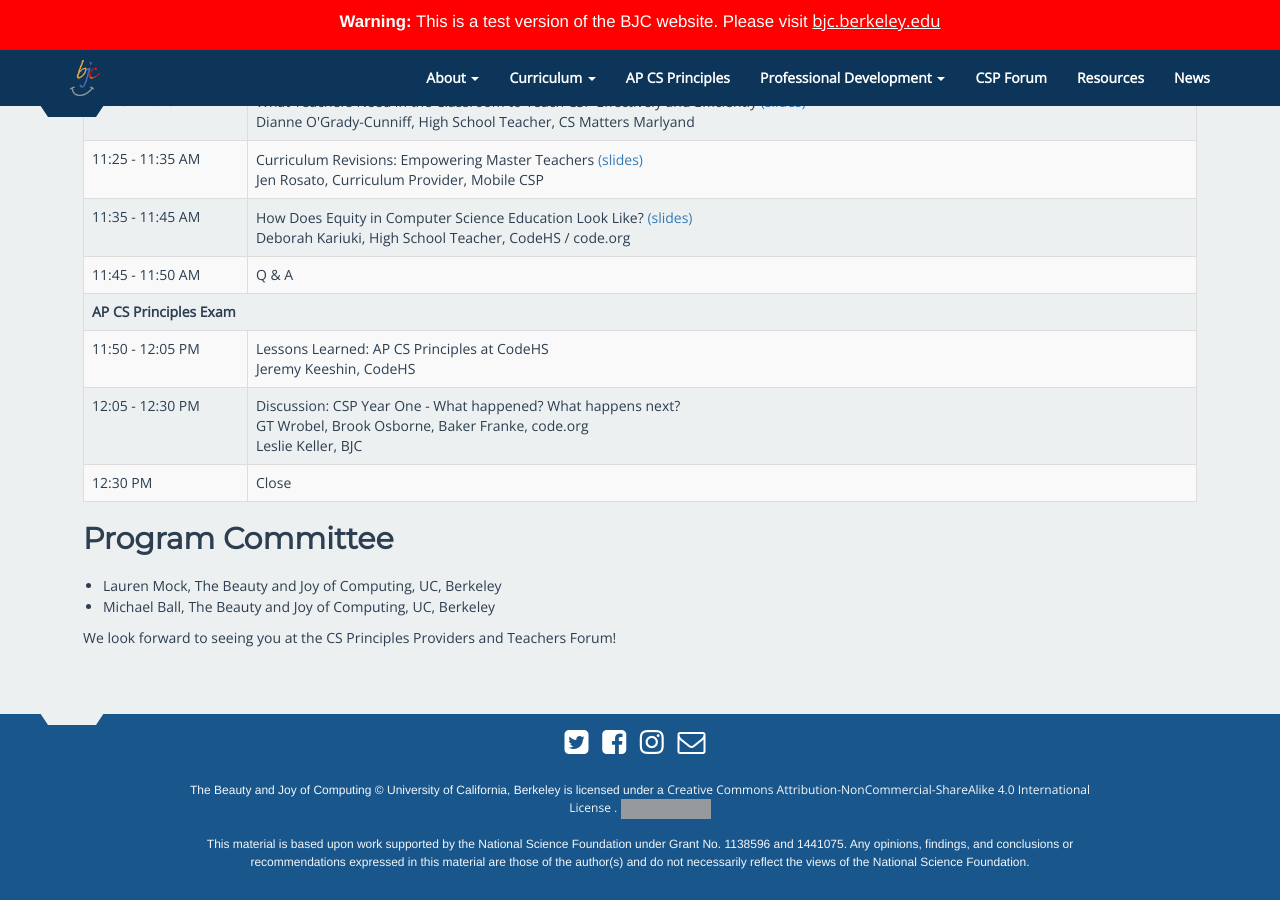
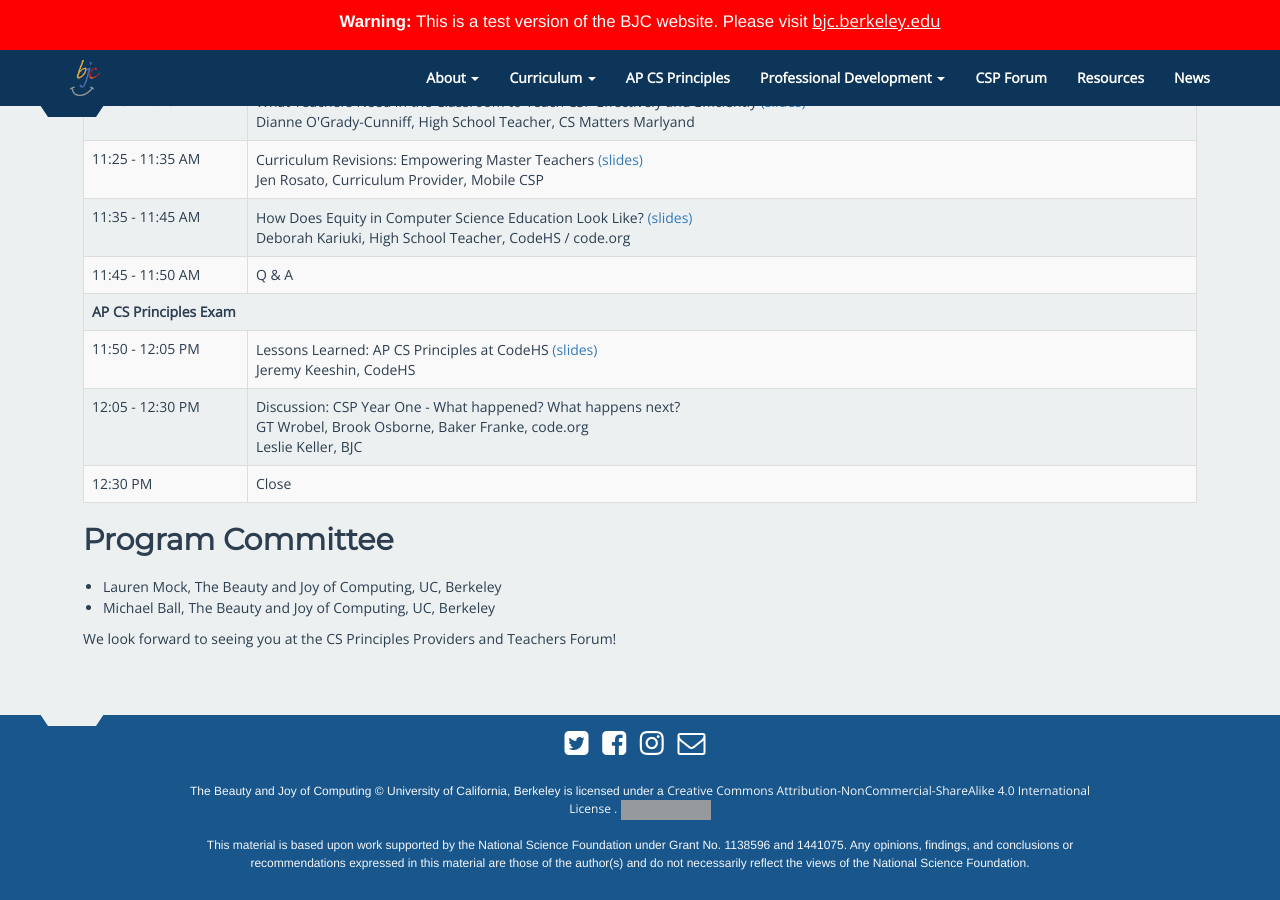
Before and after one commit to beautyjoy/beautyjoy.github.io, a Jekyll site: the page built from sigcse-csp-forum/index.md, in a window 1280 px wide and 900 px high, scrolled down 2492 px. Built offline with Jekyll 4.4.1, drawn with Linux system fonts in a browser that asks for light colours; grey boxes are pictures that could not be loaded.

Commit message:
AP CSP Slides

```diff
--- a/sigcse-csp-forum/index.md
+++ b/sigcse-csp-forum/index.md
@@ -162,7 +162,7 @@
   </tr>
   <tr>
     <td>11:50 - 12:05 PM</td>
-    <td>Lessons Learned: AP CS Principles at CodeHS<br>Jeremy Keeshin, CodeHS</td>
+    <td>Lessons Learned: AP CS Principles at CodeHS <a href="https://docs.google.com/presentation/d/1QcSFZ5_8yM66j9L2e2xjHrQAMCP7LZVpHbLX75R2ptM/edit?usp=sharing" alt="Slides from Jeremy Keeshin">(slides)</a><br>Jeremy Keeshin, CodeHS</td>
   </tr>
   <tr>
     <td>12:05 - 12:30 PM</td>
```
